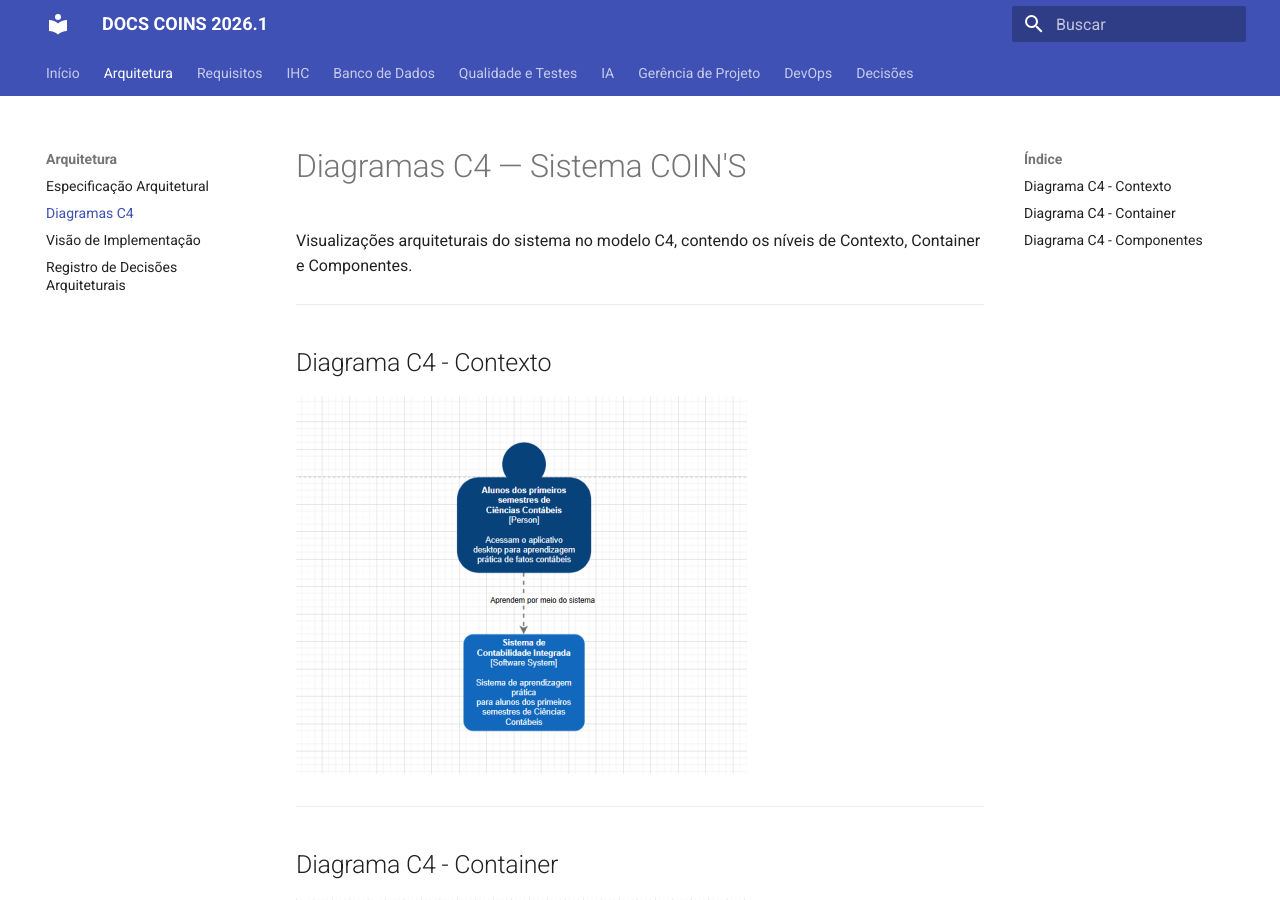
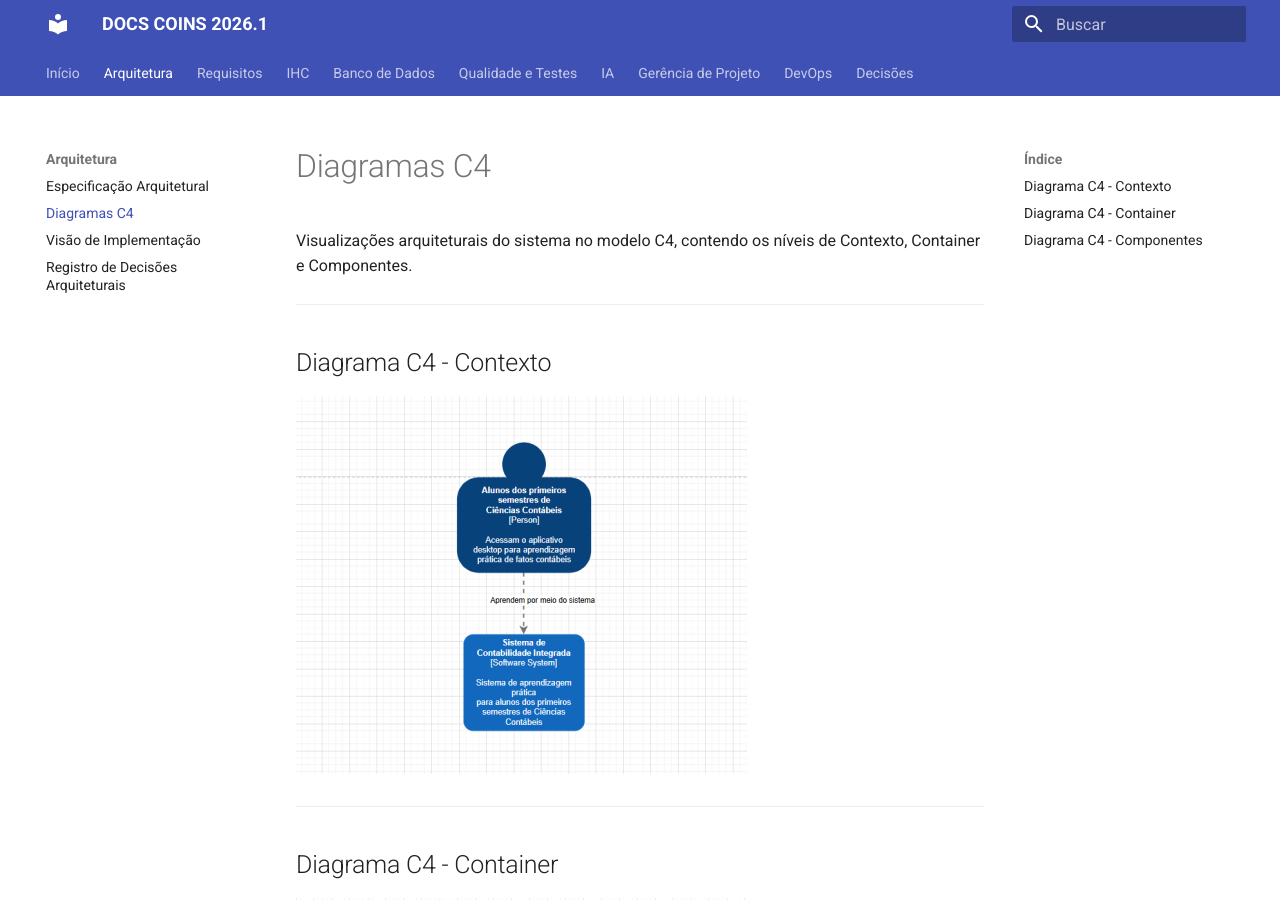
Before and after one commit to NES-Contabilidade-Integrada/doc-coins2026.1, an MkDocs documentation site: the page built from docs/arquitetura/diagramas-c4.md, in a window 1280 px wide and 900 px high. Built offline with MkDocs 1.6.1 and Material for MkDocs 9.7.7, drawn with Linux system fonts in a browser that asks for light colours.

Commit message:
fix(arquitetura): remove redundant project name from C4 diagram title
Co-Authored-By: Claude Sonnet 4.6 <noreply@anthropic.com>

```diff
--- a/docs/arquitetura/diagramas-c4.md
+++ b/docs/arquitetura/diagramas-c4.md
@@ -1,4 +1,4 @@
-# Diagramas C4 — Sistema COIN'S
+# Diagramas C4
 
 Visualizações arquiteturais do sistema no modelo C4, contendo os níveis de Contexto, Container e Componentes.
 
```
